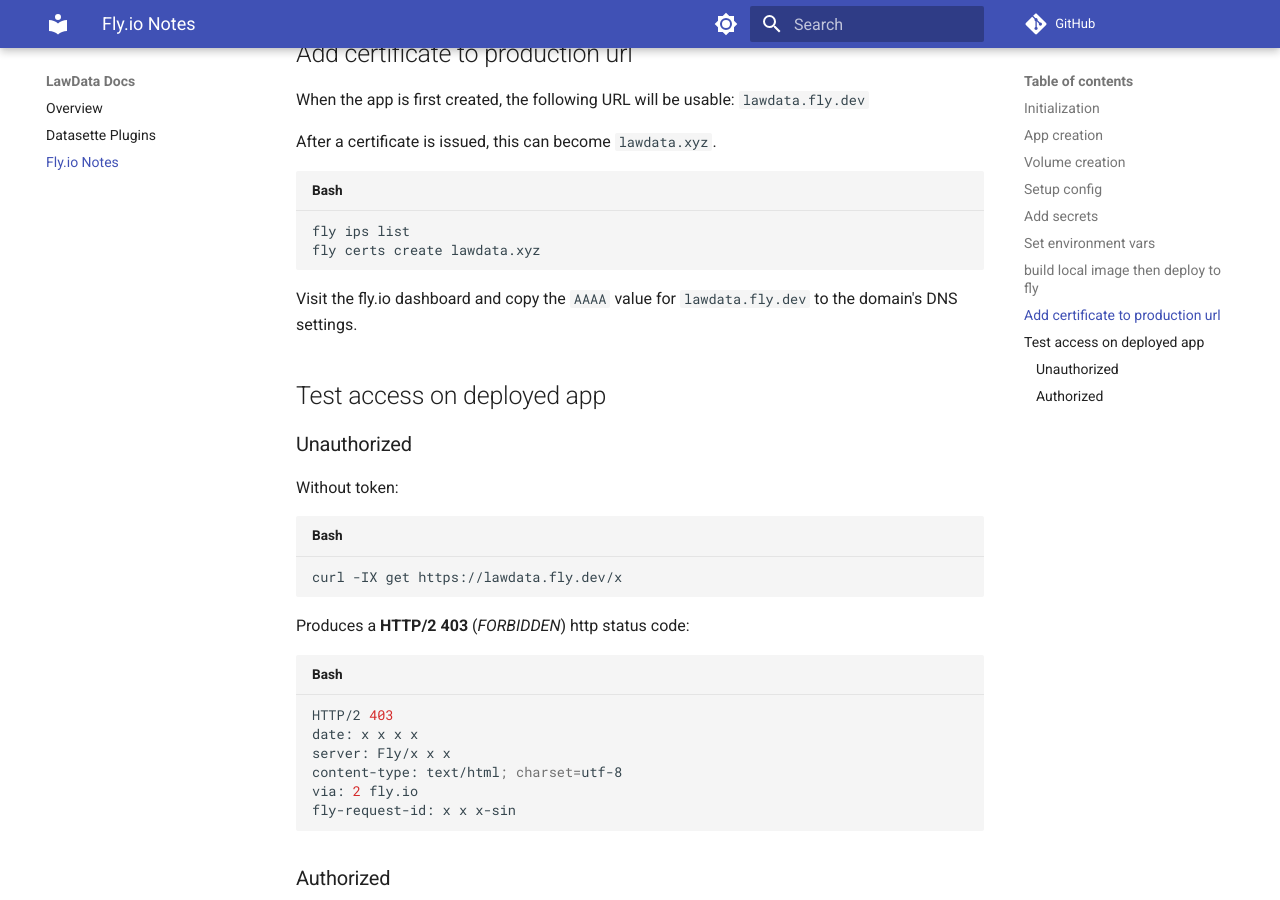
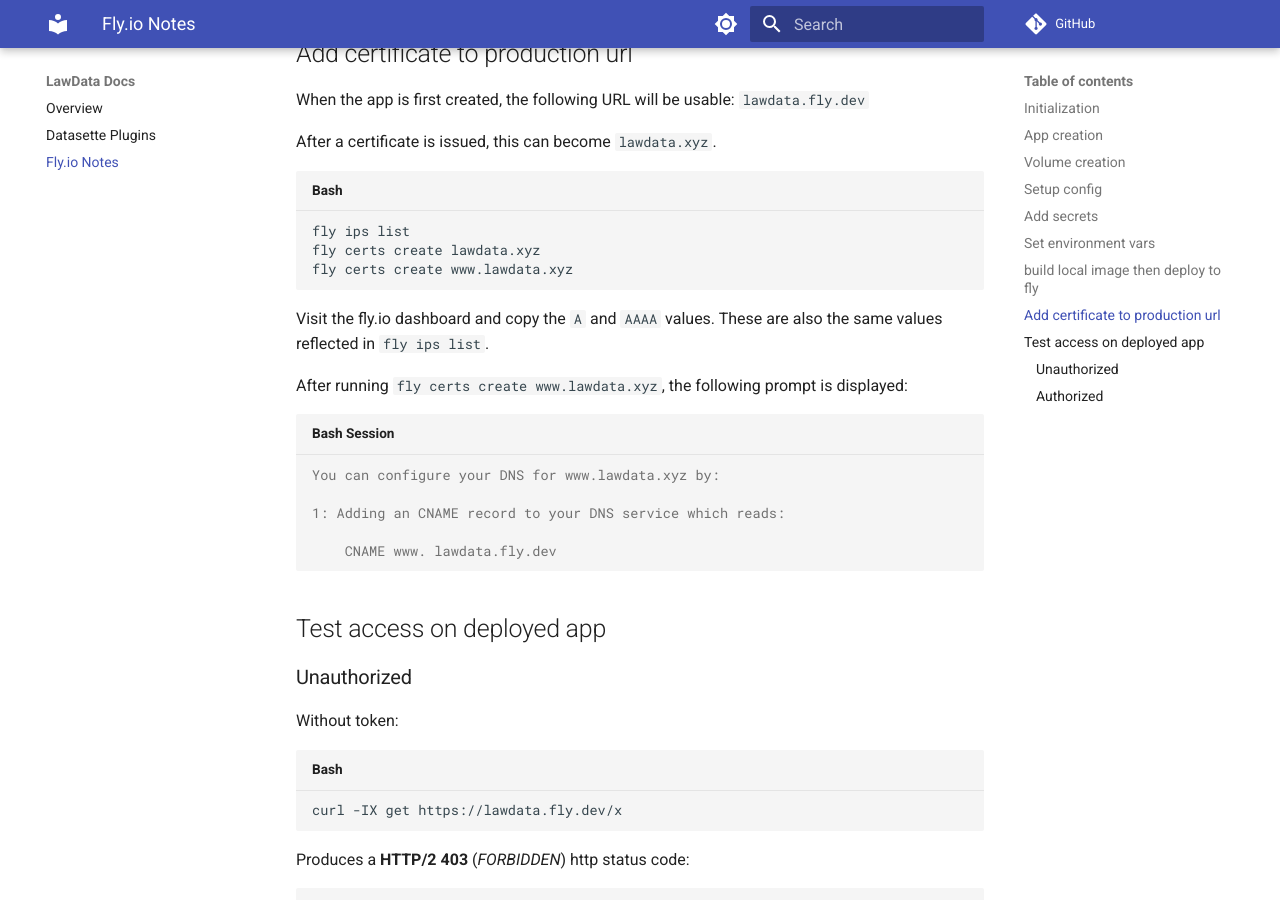
Before and after one commit to justmars/lawdata, an MkDocs documentation site: the page built from docs/production.md, in a window 1280 px wide and 900 px high, scrolled down 3924 px. Built offline with MkDocs 1.6.1 and Material for MkDocs 9.7.7, drawn with Linux system fonts in a browser that asks for light colours; comment, search, counter and statistics services are not loaded.

Commit message:
feat: bump

````diff
--- a/.pre-commit-config.yaml
+++ b/.pre-commit-config.yaml
@@ -11,7 +11,7 @@ repos:
       - id: name-tests-test
         args: ["--django"]
   - repo: https://github.com/charliermarsh/ruff-pre-commit
-    rev: v0.0.267
+    rev: v0.0.270
     hooks:
       - id: ruff
         args: [--fix, --exit-non-zero-on-fix]
--- a/docs/production.md
+++ b/docs/production.md
@@ -158,9 +158,20 @@ After a certificate is issued, this can become `lawdata.xyz`.
 ```sh
 fly ips list
 fly certs create lawdata.xyz
+fly certs create www.lawdata.xyz
 ```
 
-Visit the fly.io dashboard and copy the `AAAA` value for `lawdata.fly.dev` to the domain's DNS settings.
+Visit the fly.io dashboard and copy the `A` and `AAAA` values. These are also the same values reflected in `fly ips list`.
+
+After running `fly certs create www.lawdata.xyz`, the following prompt is displayed:
+
+```console
+You can configure your DNS for www.lawdata.xyz by:
+
+1: Adding an CNAME record to your DNS service which reads:
+
+    CNAME www. lawdata.fly.dev
+```
 
 ## Test access on deployed app
 
--- a/fly.toml
+++ b/fly.toml
@@ -8,8 +8,6 @@ destination = "/data"
 [http_service]
   internal_port = 8080
   force_https = true
-  auto_stop_machines = true
-  auto_start_machines = true
 
   [[http_service.tcp_checks]]
   interval = "10000"
````
Also changed, not shown: other parts of docs/production.md (+1 -1 lines), pyproject.toml (+7 -7 lines), 2 other files.
